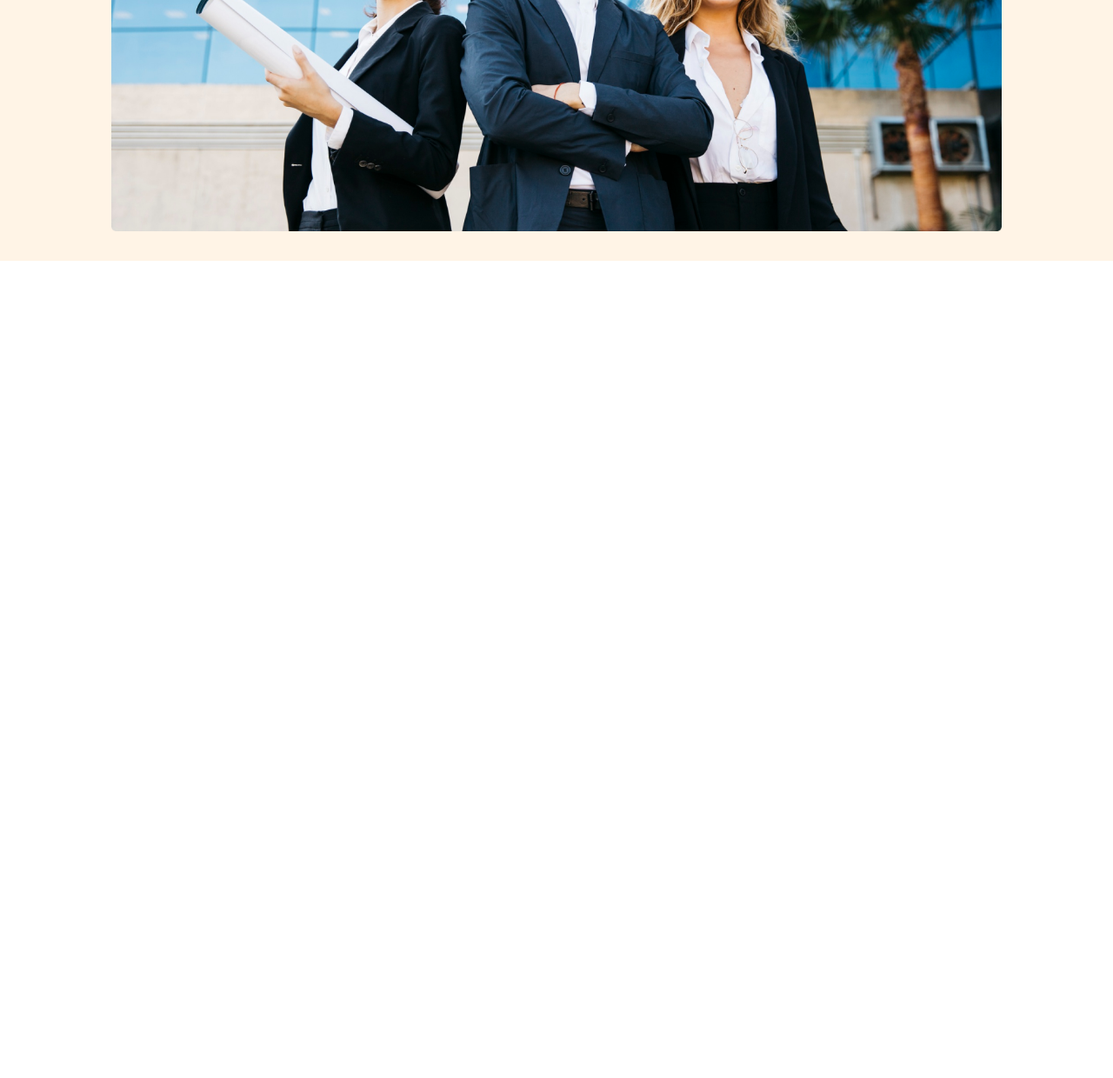
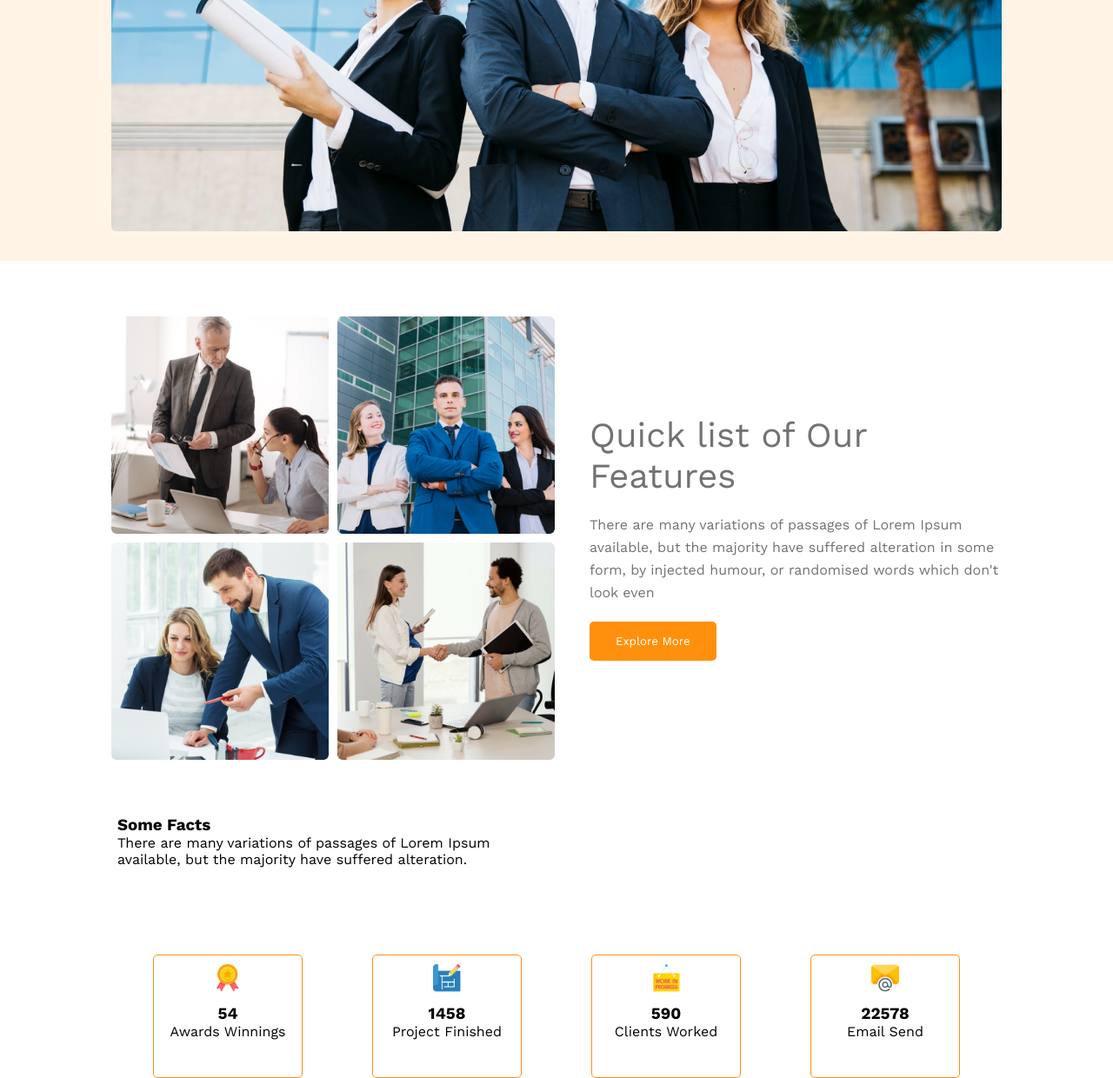
Before and after one commit to TahmidShawn/g3-architects-website, a plain HTML site: page index.html in a window 1280 px wide. Shown: the part 697-1937 px from the top of the page at 87% size. Before the commit the page ends 997 px from the top, so only its background shows below. Drawn offline with nearby package versions, Linux system fonts and the light colour scheme.

Commit message:
feature fact section added

```diff
--- a/index.html
+++ b/index.html
@@ -42,6 +42,66 @@
             </div>
         </section>
     </header>
+
+    <!-- main section  -->
+
+    <main>
+        <!-- feature section  -->
+        <section class="feature-container">
+            <div class="feature-team-img">
+                <img src="./images/team1.png" alt="">
+                <img src="./images/team2.png" alt="">
+                <img src="./images/team3.png" alt="">
+                <img src="./images/team4.png" alt="">
+            </div>
+            <div class="feature-description">
+                <h2>Quick list of Our Features</h2>
+                <p>There are many variations of passages of Lorem Ipsum available, but the majority have suffered
+                    alteration in some form, by injected humour, or randomised words which don't look even</p>
+                <button class="btn-primary">Explore More</button>
+            </div>
+        </section>
+        <!-- fact section  -->
+        <section>
+            <div class="fact-title">
+                <h3>Some Facts</h3>
+                <p>There are many variations of passages of Lorem Ipsum available, but the majority have suffered
+                    alteration.</p>
+            </div>
+            <div class="fact-container">
+                <div class="box box-1">
+                    <img src="./images/icons/ribon.png" alt="">
+                    <h3>54</h3>
+                    <p>Awards Winnings</p>
+                </div>
+                <div class="box box-2">
+                    <img src="./images/icons/projects.png" alt="">
+                    <h3>1458</h3>
+                    <p>Project Finished</p>
+                </div>
+                <div class="box box-3">
+                    <img src="./images/icons/customers.png" alt="">
+                    <h3>590</h3>
+                    <p>Clients Worked</p>
+                </div>
+                <div class="box box-4">
+                    <img src="./images/icons/email.png" alt="">
+                    <h3>22578</h3>
+                    <p>Email Send</p>
+                </div>
+            </div>
+            <section>
+    </main>
+
+
+
+
+
+
+
+
+
+
 </body>
 
 </html>
--- a/styles/architects.css
+++ b/styles/architects.css
@@ -84,11 +84,103 @@ header {
     margin: 0 auto;
 }
 
-img {
+.banner-img img {
     width: 100%;
     margin-top: 50px;
     padding-bottom: 30px;
 }
+
+/* feature styles */
+
+main {
+    max-width: 100%;
+    margin: 0 auto;
+}
+
+.feature-container {
+    display: flex;
+    align-items: center;
+    justify-content: center;
+    gap: 40px;
+    margin: 4em auto;
+    width: 80%;
+}
+
+.feature-team-img {
+    display: grid;
+    grid-template-columns: repeat(2, 1fr);
+    gap: 10px;
+}
+
+
+.feature-description h2 {
+    color: #727272;
+    font-size: 2.5em;
+    font-weight: 500;
+}
+
+.feature-description p {
+    color: #727272;
+    font-size: 16px;
+    font-weight: 400;
+    line-height: 26px;
+    margin: 20px 0;
+}
+
+.feature-team-img img {
+    width: 250px;
+    height: 250px;
+    border-radius: 5px;
+}
+
+/* fact styles */
+
+.fact-title {
+    width: 500px;
+    margin: 50px 135px;
+}
+
+.box {
+    border: 1px solid #FF900E;
+    text-align: center;
+    border-radius: 5px;
+    width: 150px;
+    height: 120px;
+    padding: 10px;
+}
+
+.fact-container {
+    display: flex;
+    justify-content: center;
+    align-items: center;
+    gap: 80px;
+    margin-top: 100px;
+
+
+}
+
+.fact-container img {
+    width: 32px;
+    height: 32px;
+    margin-bottom: 10px;
+}
+
+
+
+
+
+
+
+
+
+
+
+
+
+
+
+
+
 
 
 
@@ -106,7 +198,8 @@ img {
 @media screen and (max-width:576px) {
 
     .nav-container,
-    .nav-menu {
+    .nav-menu,
+    .feature-container {
         flex-direction: column;
         gap: 10px;
         width: 100%;
@@ -129,6 +222,33 @@ img {
         width: 100%;
         margin: 10px auto;
     }
+
+    .feature-team-img {
+        grid-template-columns: 1fr;
+    }
+
+    .feature-team-img img {
+        width: 90%;
+        margin: 0 auto;
+    }
+
+    .feature-description {
+        text-align: center;
+        width: 90%;
+        margin: 15px auto;
+    }
+
+    .fact-title {
+        width: 80%;
+        text-align: center;
+        margin: 0 auto;
+    }
+
+    .fact-container {
+        flex-direction: column;
+        gap: 10px;
+    }
+
 }
 
 
@@ -152,9 +272,54 @@ img {
         margin: 10px auto;
     }
 
-    .nav-container {
+    .nav-container,
+    .feature-container {
         flex-direction: column;
         gap: 10px;
         width: 100%;
     }
+
+    .feature-description {
+        text-align: center;
+        width: 90%;
+        margin: 15px auto;
+    }
+
+    .fact-title {
+        width: 80%;
+        text-align: center;
+        margin: 0 auto;
+    }
+
+    .fact-container {
+        display: grid;
+        grid-template-columns: repeat(2, 200px);
+        gap: 20px;
+        justify-items: center;
+    }
 }
+
+@media screen and (max-width:180px) {
+    .banner-description h2 {
+        font-size: 1em;
+        width: 100%;
+        margin: 10px 0;
+
+    }
+
+    .feature-description h2,
+    .nav-container h3 {
+        text-align: center;
+        font-size: 1.1em;
+        width: 90%;
+        margin: 15px auto;
+    }
+
+    .btn-primary {
+        padding: 0;
+    }
+
+    .box {
+        border: none;
+    }
+}
```
